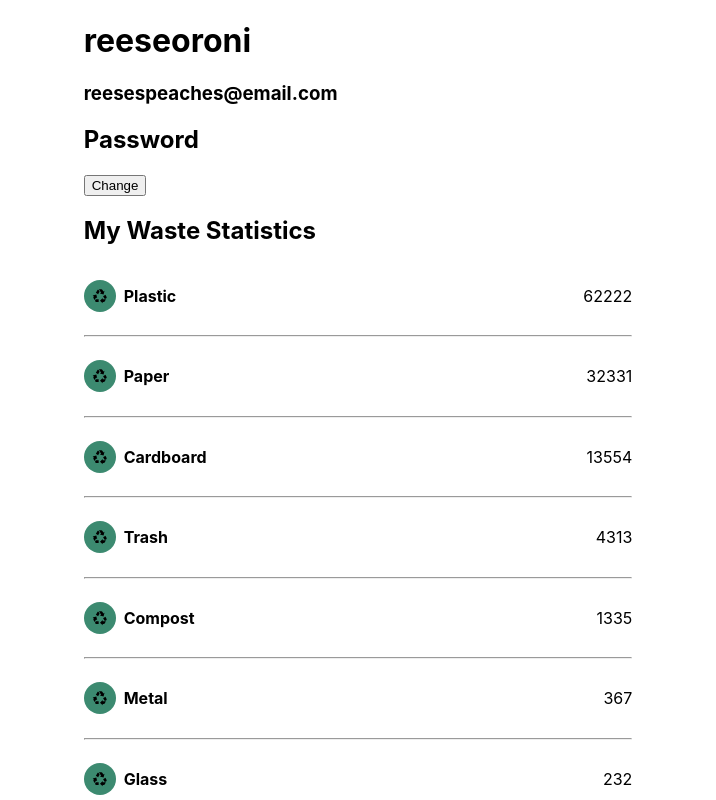
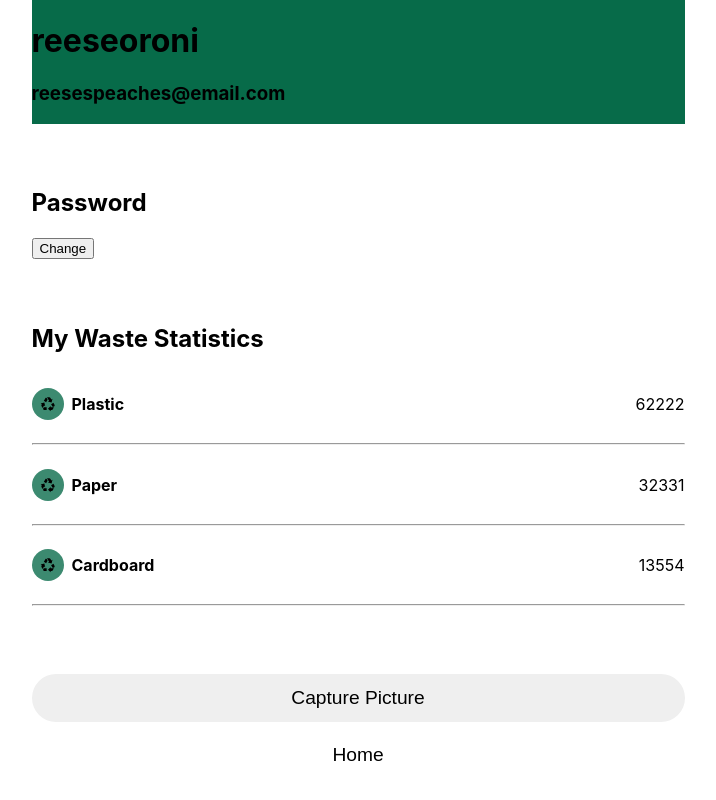
Before and after one commit to codeforsanjose/litter.ai, a React (Create React App) app in the folder client/: page /profile in a window 1280 px wide. Shown: the top 800 px of the page, without its empty margins (282-998 px from the left). Built offline with nearby package versions, Linux system fonts and the light colour scheme.

Commit message:
Adjusted border-radius of the lower buttons and set spacing for profile

```diff
--- a/client/src/Components/ProfileStatistics.jsx
+++ b/client/src/Components/ProfileStatistics.jsx
@@ -28,8 +28,8 @@ export default function ProfileStatistics({ user }) {
   }, [user]);
 
   return (
-    <div className="profile-container">
+    <>
       { userStatistics.map((category) => handleUserData(category)) }
-    </div>
+    </>
   );
 }
--- a/client/src/css/Profile.css
+++ b/client/src/css/Profile.css
@@ -1,9 +1,54 @@
 .profile-container {
   height: 100vh;
+  max-height: 100%;
   width: 100%;
+  display: flex;
+  flex-direction: column;
+  justify-content: space-between;
 }
 
+.profile-container .profile-header {
+  background-color: var(--main-green);
+}
+
+.profile-container .profile-buttons {
+  max-width: 100%;
+  display: flex;
+  flex-direction: column;
+  align-items: center;
+  justify-content: space-between;
+  margin-bottom: 1rem;
+}
+
+.profile-container .profile-buttons .button-home {
+  background-color: var(--white);
+}
+
+.profile-container .profile-buttons button {
+  width: 85vw;
+  max-width: 653px;
+  height: 6vh;
+  margin: 0.3rem 0;
+  border: none;
+  border-radius: 10rem;
+  font-size: 1.2rem;
+}
+
+.profile-container .profile-buttons button:hover {
+  cursor: pointer;
+  background-color: var(--main-green);
+  color: var(--white);
+	box-shadow: 0.25em 0.25em .75em -.5em var(--shadow-color);
+  font-weight: bold;
+}
+
+
 /* Profile Statistics */
+
+.profile-statistics {
+  height: 40%;
+  overflow-y: auto;
+}
 
 .profile-stats-row {
   display: flex;
--- a/client/src/css/SuccessfulSubmission.css
+++ b/client/src/css/SuccessfulSubmission.css
@@ -53,7 +53,7 @@
   height: 6vh;
   margin: 0.3rem 0;
   border: none;
-  border-radius: 0.7rem;
+  border-radius: 10rem;
   font-size: 1.2rem;
 }
 
```
